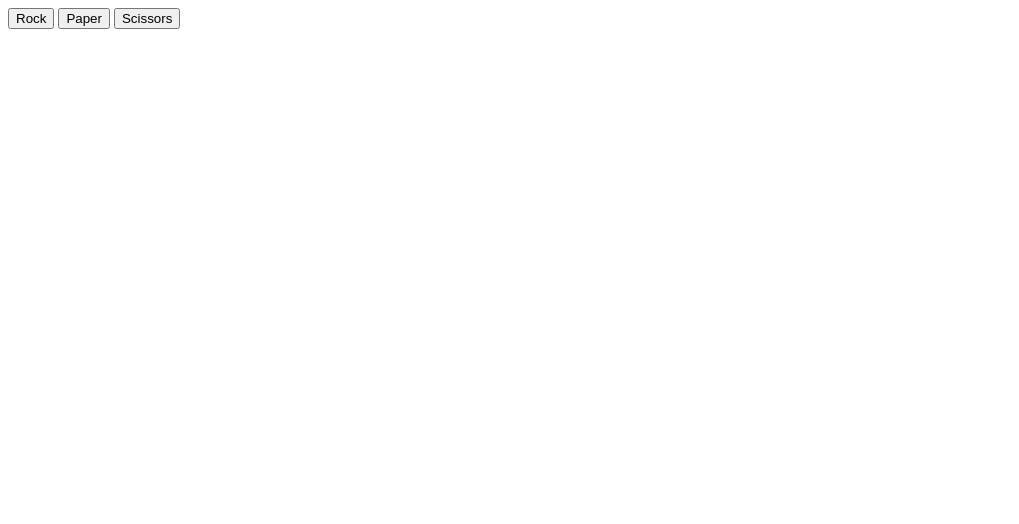
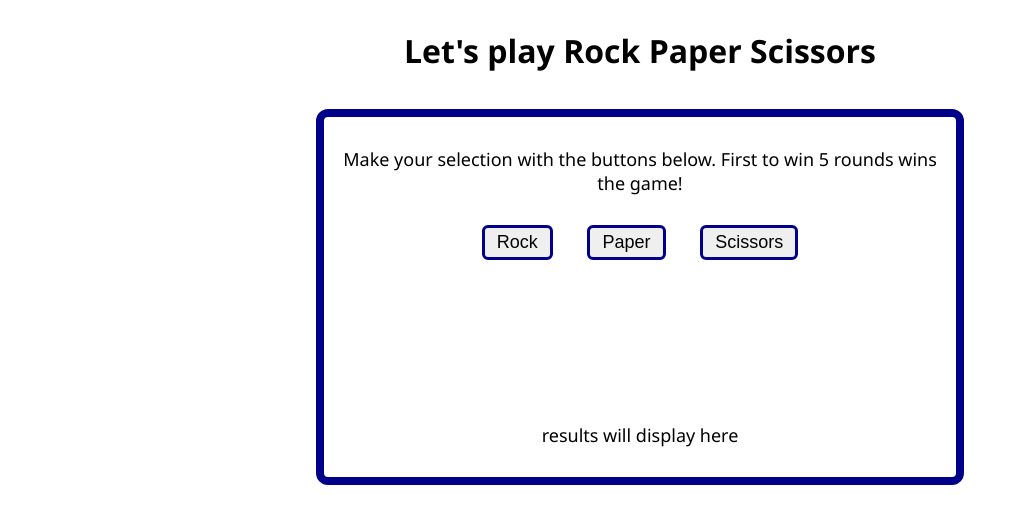
Before and after one commit to Lugdentube/Odin-rock-paper-scissors, a plain HTML site: page index.html in a window 1280 px wide. Shown: the whole page, without its empty margins (0-1019 px from the left). Drawn offline with Linux system fonts and the light colour scheme.

Commit message:
style the page

```diff
--- a/index.html
+++ b/index.html
@@ -3,17 +3,24 @@
 <head>
   <meta charset="UTF-8">
   <title>Rock Paper Scissors</title>
+  <link rel="stylesheet" href="style.css">
   <script src="script.js" defer></script>
 </head>
 <body>
   <div class="master-container">
+    <h1>Let's play Rock Paper Scissors</h1>
     <div class="game-border">
-      <div class="button-container">
-        <button>Rock</button>
-        <button>Paper</button>
-        <button>Scissors</button>
+
+      <div class="top-container">
+        <div class="message">Make your selection with the buttons below. First to win 5 rounds wins the game!</div>
+        <div class="button-container">
+          <button>Rock</button>
+          <button>Paper</button>
+          <button>Scissors</button>
+        </div>
       </div>
-      <div class="results"></div>
+
+      <div class="results">results will display here</div>
     </div>
   </div>
 </body>
--- a/style.css
+++ b/style.css
@@ -0,0 +1,50 @@
+body {
+  box-sizing: border-box;
+  font-family: 'Segoe UI', Tahoma, Geneva, Verdana, sans-serif;
+}
+
+/* to center the user-interface */
+.master-container {
+  width: 100%;
+  height: 100vh;
+  display: flex;
+  flex-direction: column;
+  align-items: center;
+}
+
+.game-border {
+  border: 8px solid darkblue;
+  border-radius: 12px;
+  width: 50%;
+  height: 45vh;
+  margin-top: 15px;
+  font-size: 18px;
+  display: flex;
+  flex-direction: column;
+  align-items: center;
+  justify-content: space-between;
+}
+
+.top-container,
+.results {
+  margin: 30px 10px;
+}
+
+.top-container {
+  text-align: center;
+  display: flex;
+  flex-direction: column;
+  align-items: center;
+}
+
+.button-container {
+  margin-top: 30px;
+}
+
+button {
+  font-size: 18px;
+  padding: 4px 12px;
+  border: 3px solid darkblue;
+  border-radius: 6px;
+  margin: 0px 15px;
+}
```
